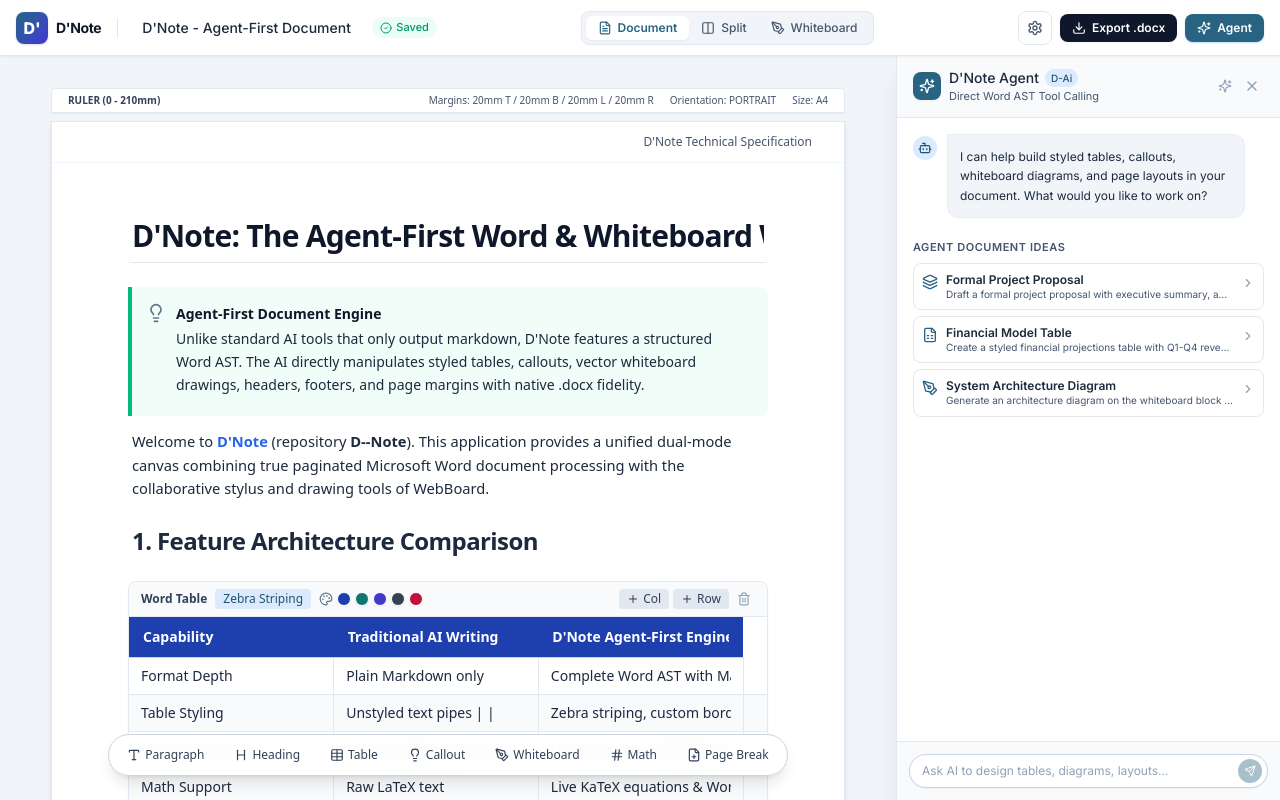
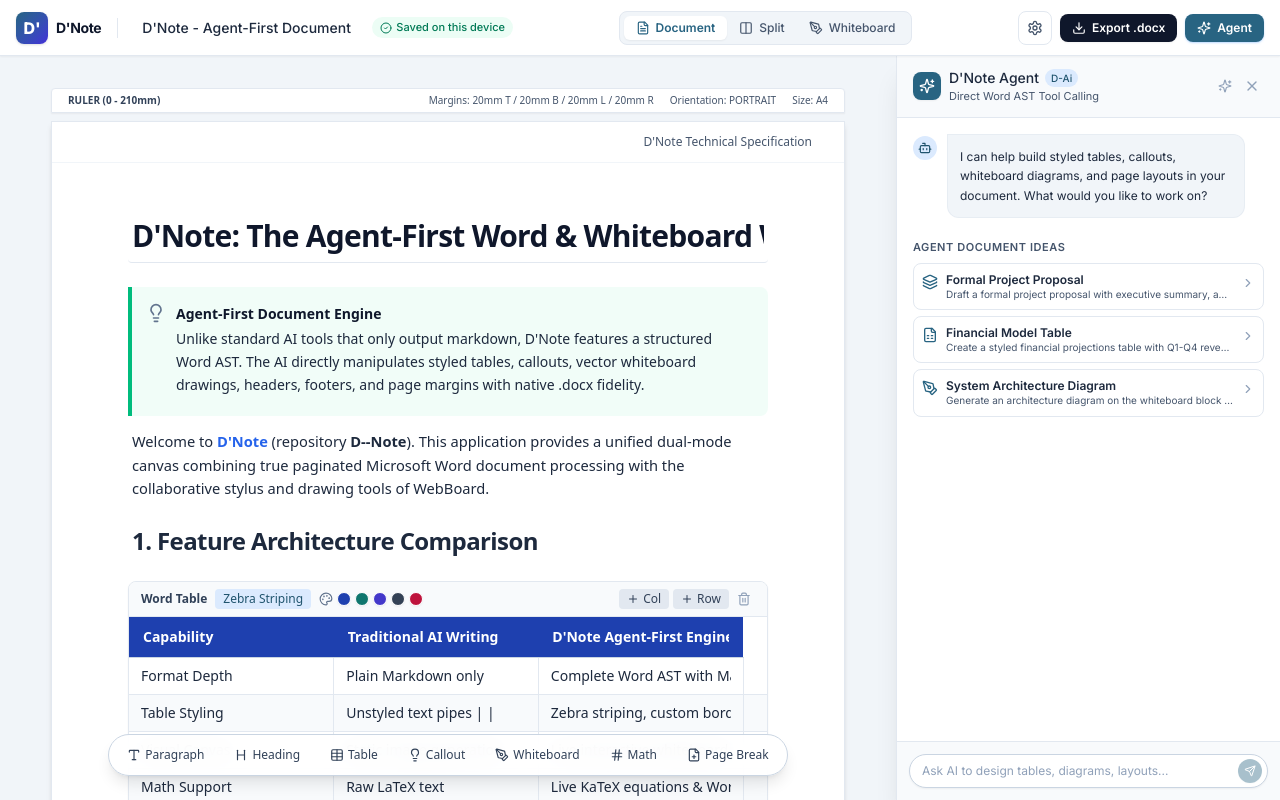
Before and after one commit to Dcode9/whiteboard, a React (Vite) app: page / in a window 1280 px wide. Built offline with nearby package versions, Linux system fonts and the light colour scheme.

Commit message:
fix: show actual local document save status

```diff
--- a/src/components/Header.tsx
+++ b/src/components/Header.tsx
@@ -15,6 +15,7 @@ import { exportToDocx } from '../services/docxExporter';
 
 interface Props {
   document: DNoteDocument;
+  saveStatus: 'saving' | 'saved' | 'unavailable' | 'protected';
   onUpdateDocument: (doc: DNoteDocument) => void;
   appMode: AppMode;
   onChangeMode: (mode: AppMode) => void;
@@ -24,6 +25,7 @@ interface Props {
 
 export const Header: React.FC<Props> = ({
   document: doc,
+  saveStatus,
   onUpdateDocument,
   appMode,
   onChangeMode,
@@ -88,8 +90,9 @@ export const Header: React.FC<Props> = ({
           title="Click to rename document"
         />
 
-        <div className="hidden lg:flex items-center gap-1 text-[11px] text-emerald-600 font-medium bg-emerald-50 px-2 py-0.5 rounded-full">
-          <CheckCircle2 className="w-3 h-3" /> Saved
+        <div className={`hidden lg:flex items-center gap-1 text-[11px] font-medium px-2 py-0.5 rounded-full ${saveStatus === 'saved' ? 'text-emerald-700 bg-emerald-50' : 'text-amber-800 bg-amber-50'}`}>
+          {saveStatus === 'saved' && <CheckCircle2 className="w-3 h-3" />}
+          {saveStatus === 'saved' ? 'Saved on this device' : saveStatus === 'saving' ? 'Saving...' : 'Not saved'}
         </div>
       </div>
 
```
